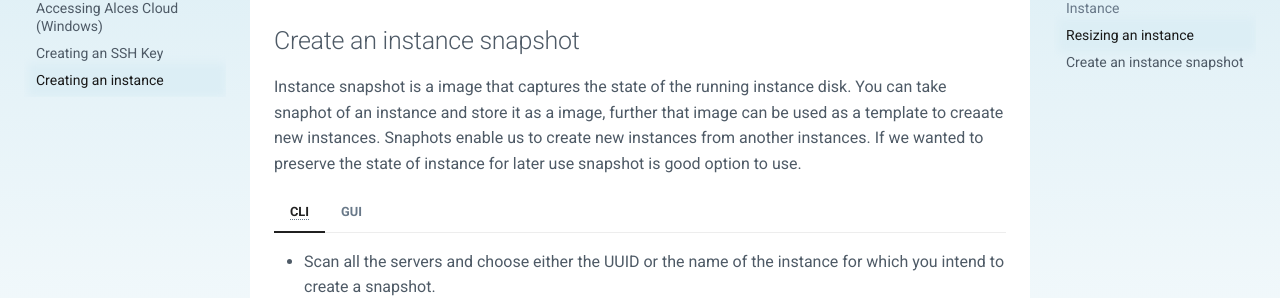
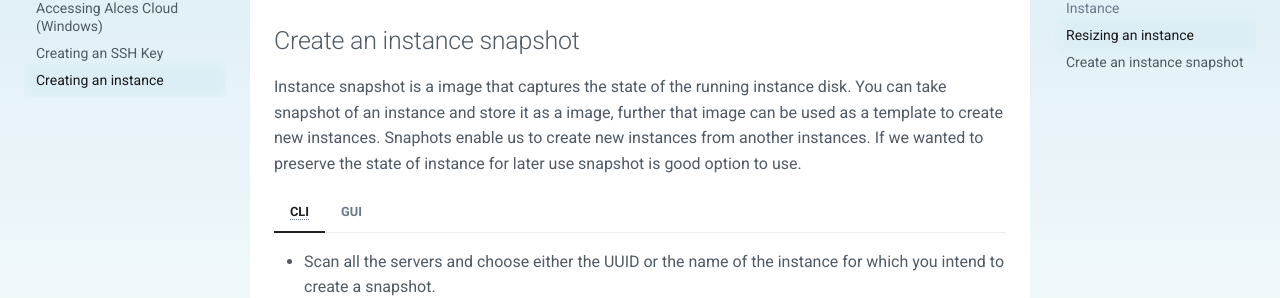
Before and after one commit to alces-software/alces-cloud-docs, an MkDocs documentation site: the page built from docs/docs/starter/instance.md, in a window 1280 px wide and 900 px high, scrolled down 6295 px. Shown: the part 183-481 px from the top of the window. Built offline with MkDocs 1.6.1 and Material for MkDocs 9.7.7, drawn with Linux system fonts in a browser that asks for light colours; comment, search, counter and statistics services are not loaded; the version menu is left out.

Commit message:
update spelling

```diff
--- a/docs/docs/starter/instance.md
+++ b/docs/docs/starter/instance.md
@@ -294,7 +294,7 @@ If you wanted to increase or decrease the memory or CPU count of the instance yo
 
 ## Create an instance snapshot
 
-Instance snapshot is a image that captures the state of the running instance disk. You can take snaphot of an instance and store it as a image, further that image can be used as a template to creaate new instances. Snaphots enable us to create new instances from another instances. If we wanted to preserve the state of instance for later use snapshot is good option to use.
+Instance snapshot is a image that captures the state of the running instance disk. You can take snapshot of an instance and store it as a image, further that image can be used as a template to create new instances. Snaphots enable us to create new instances from another instances. If we wanted to preserve the state of instance for later use snapshot is good option to use.
 
 === "CLI"
     - Scan all the servers and choose either the UUID or the name of the instance for which you intend to create a snapshot.
```
